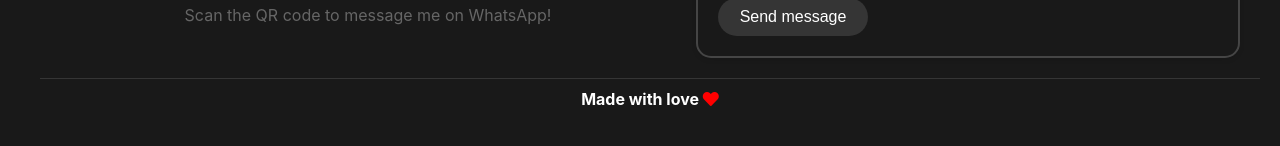
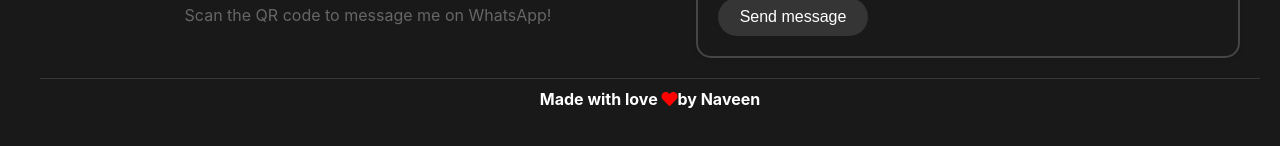
Before and after one commit to Navin1117/portfolio, a React (Create React App) app: page / in a window 1280 px wide. Shown: the part 3589-3735 px from the top of the page. Built offline with nearby package versions, Linux system fonts and the light colour scheme; a web font is replaced by a local one.

Commit message:
added name

```diff
--- a/src/components/Contact.js
+++ b/src/components/Contact.js
@@ -85,7 +85,7 @@ const Contact = () => {
         )}
         </form>
       </div>
-          <div className='footer'>Made with love <i class="fas fa-heart" style={{color:'red'}}></i>
+          <div className='footer'>Made with love <i class="fas fa-heart" style={{color:'red'}}></i>by Naveen
           </div>
     </section>
   );
```
